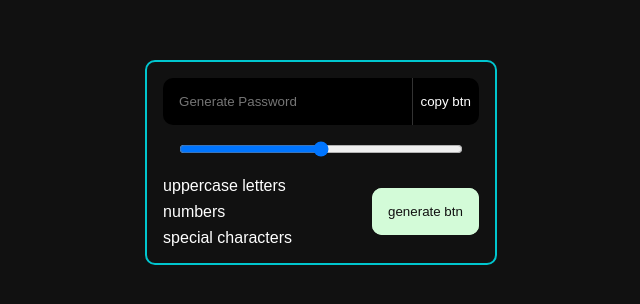
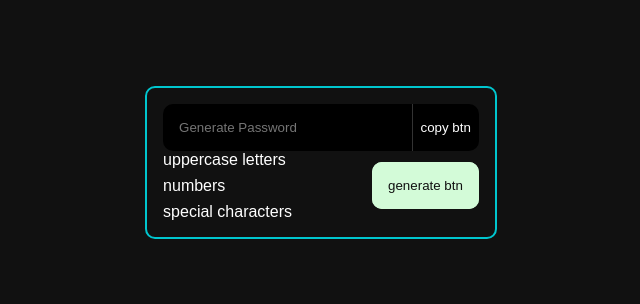
Before and after one commit to AmirManshadi/password-generator, a website built with Vite: page index.html in a window 1280 px wide. Shown: the part 238-542 px from the top of the page, without its empty margins (319-959 px from the left). Built offline with nearby package versions, Linux system fonts and the light colour scheme.

Commit message:
feat: remove range for number of characters

```diff
--- a/index.html
+++ b/index.html
@@ -16,9 +16,6 @@
 						placeholder="Generate Password"
 					/>
 					<button id="copy-btn">copy btn</button>
-				</div>
-				<div class="range-input-wrapper">
-					<input type="range" name="character-number" id="character-number" />
 				</div>
 				<div class="flex-wrapper">
 					<div class="options-wrapper">
```
